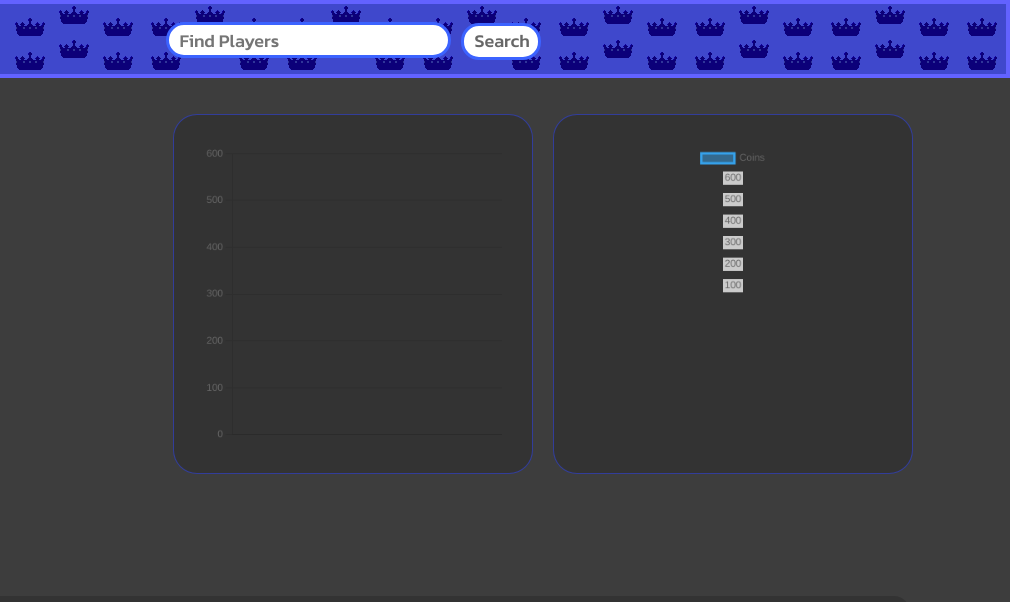
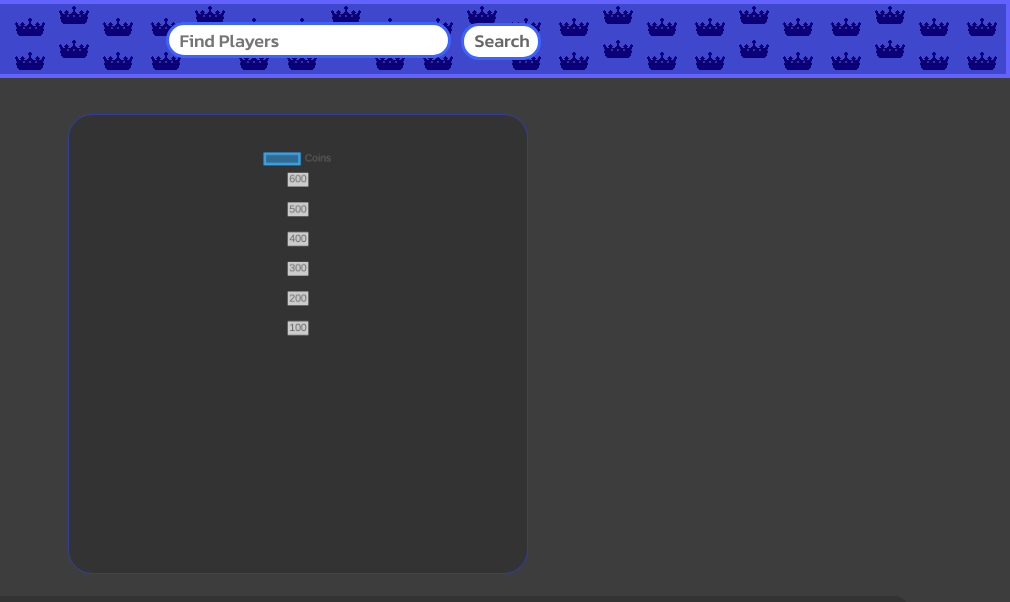
Before and after one commit to Creekchub/IslandStats, a website: page player.html in a window 1280 px wide. Shown: the top 602 px of the page, 270-1280 px from the left. Drawn offline with nearby package versions, Linux system fonts and the light colour scheme.

```diff
--- a/player.html
+++ b/player.html
@@ -28,8 +28,8 @@
     </div>
     <div class="chartDiv">
       <div class="chartDivInner">
-        <canvas class="gameChart" id="Bar" width="360" height="360";></canvas>
-        <canvas class="gameChart" class="pieChart" id="radar" width="360"></canvas>
+        <!--<canvas class="gameChart" id="Bar" width="360" height="360";></canvas>-->
+        <canvas class="gameChart" class="pieChart" id="radar" width="460"></canvas>
       </div>
     </div>
     <div class="statsDiv">
@@ -157,10 +157,10 @@
         }
       }
     };
-    const Bar = new Chart(
+    /*const Bar = new Chart(
       document.getElementById('Bar'),
        configBar,
-    );
+    );*/
       </script>
   <script> // REMEMBERS THE USERS CHOICE OF 'selectBox' !
     let deeza1 = sessionStorage.getItem('selectRecall');
--- a/search.js
+++ b/search.js
@@ -379,10 +379,10 @@
       }
     }
   }
-  Bar.data.datasets[0].data = [];
+  /*Bar.data.datasets[0].data = [];
   Bar.data.labels = [];
   Bar.data.labels[0] = 'No Games';
-  Bar.update();
+  Bar.update();*/
   radar.data.labels = [];
   radar.data.labels[0] = 'No Games';
   radar.data.labels[1] = 'No Games';
@@ -393,11 +393,11 @@
   let e = 0;
   for(d = 0; d < games.length; d++) {
     if(eval('coins' + gameOrderName[d]) !== 0) {
-      Bar.data.labels[gameOrderRadar[gameOrderName[e]]] = `${gameNames[gameOrderName[d]]}`;
-      eval('Bar.data.datasets[0].data[' + gameOrderRadar[gameOrderName[e]] + '] = coins' + gameOrderName[d] + ' / count' + gameOrderName[d]);
+     // Bar.data.labels[gameOrderRadar[gameOrderName[e]]] = `${gameNames[gameOrderName[d]]}`;
+     // eval('Bar.data.datasets[0].data[' + gameOrderRadar[gameOrderName[e]] + '] = coins' + gameOrderName[d] + ' / count' + gameOrderName[d]);
       radar.data.labels[gameOrderRadar[gameOrderName[e]]] = `${gameNames[gameOrderName[d]]}`;
       eval('radar.data.datasets[0].data[' + gameOrderRadar[gameOrderName[e]] + '] = coins' + gameOrderName[d] + ' / count' + gameOrderName[d]);
-      Bar.update();
+      //Bar.update();
       radar.update();
       e++;
     }
--- a/styles/player/general.css
+++ b/styles/player/general.css
@@ -1,6 +1,8 @@
 body {
   background-color: rgb(61, 61, 61);
   margin: 0px;
+  position: absolute;
+  width: 100%;
   height: 2000px;
 }
 
@@ -124,7 +126,7 @@
 
 .chartDivInner {
   display: flex;
-  justify-content: center;
+  justify-content: start;
 }
 
 .gameChart {
```
